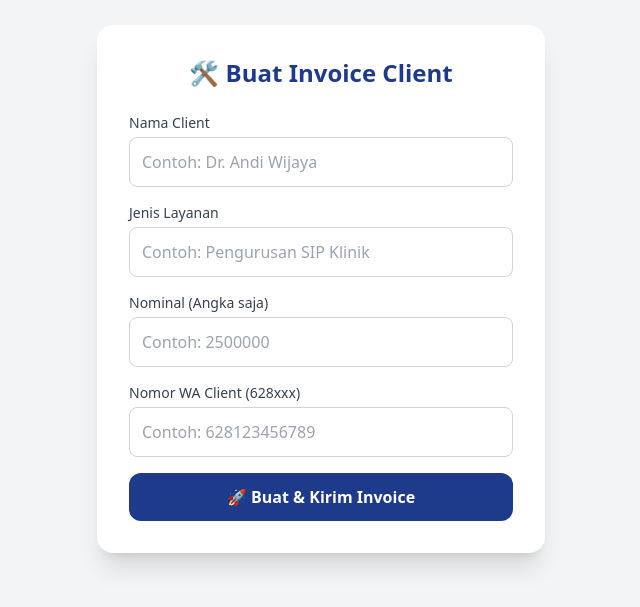
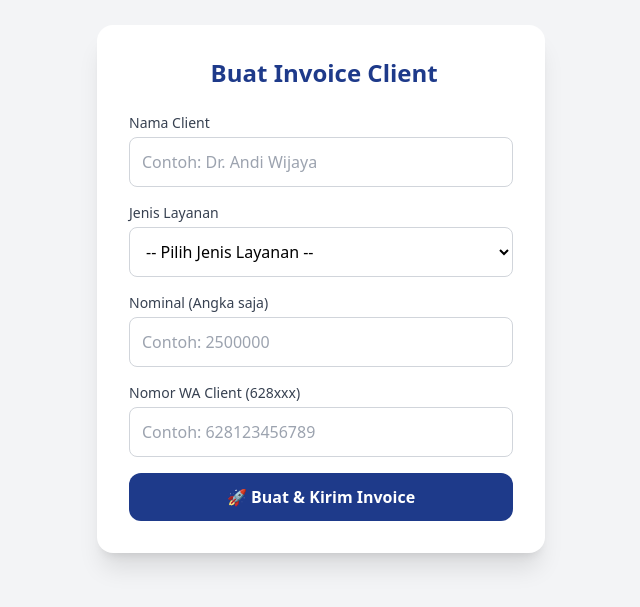
Before and after one commit to izinnakes26/medlicensing-backend, a website: page public/generator.html in a window 1280 px wide. Shown: the part 111-718 px from the top of the page, without its empty margins (319-959 px from the left). Drawn offline with nearby package versions, Linux system fonts and the light colour scheme.

Commit message:
Update generator.html

```diff
--- a/public/generator.html
+++ b/public/generator.html
@@ -8,7 +8,7 @@
 </head>
 <body class="bg-gray-100 min-h-screen flex items-center justify-center p-4">
     <div class="bg-white rounded-2xl shadow-xl max-w-md w-full p-8">
-        <h1 class="text-2xl font-bold text-blue-900 mb-6 text-center">🛠️ Buat Invoice Client</h1>
+        <h1 class="text-2xl font-bold text-blue-900 mb-6 text-center">️ Buat Invoice Client</h1>
 
         <div class="space-y-4">
             <div>
@@ -16,10 +16,21 @@
                 <input type="text" id="nama" placeholder="Contoh: Dr. Andi Wijaya" class="w-full border border-gray-300 rounded-lg p-3 focus:ring-2 focus:ring-blue-500 outline-none">
             </div>
 
+            <!-- BAGIAN DROPDOWN LAYANAN -->
             <div>
                 <label class="block text-sm font-medium text-gray-700 mb-1">Jenis Layanan</label>
-                <input type="text" id="layanan" placeholder="Contoh: Pengurusan SIP Klinik" class="w-full border border-gray-300 rounded-lg p-3 focus:ring-2 focus:ring-blue-500 outline-none">
+                <select id="layanan" class="w-full border border-gray-300 rounded-lg p-3 focus:ring-2 focus:ring-blue-500 outline-none bg-white">
+                    <option value="" disabled selected>-- Pilih Jenis Layanan --</option>
+                    <option value="Pengurusan SIP">Pengurusan SIP (Surat Izin Praktik)</option>
+                    <option value="Perpanjangan SIP">Perpanjangan SIP</option>
+                    <option value="Pengurusan STR">Pengurusan STR (Surat Tanda Registrasi)</option>
+                    <option value="Perpanjangan STR">Perpanjangan STR</option>
+                    <option value="Pengurusan Izin Klinik">Pengurusan Izin Klinik</option>
+                    <option value="Paket SIP & STR">Paket SIP & STR</option>
+                    <option value="Konsultasi Perizinan">Konsultasi Perizinan Lainnya</option>
+                </select>
             </div>
+            <!-- SELESAI BAGIAN DROPDOWN -->
 
             <div>
                 <label class="block text-sm font-medium text-gray-700 mb-1">Nominal (Angka saja)</label>
```
